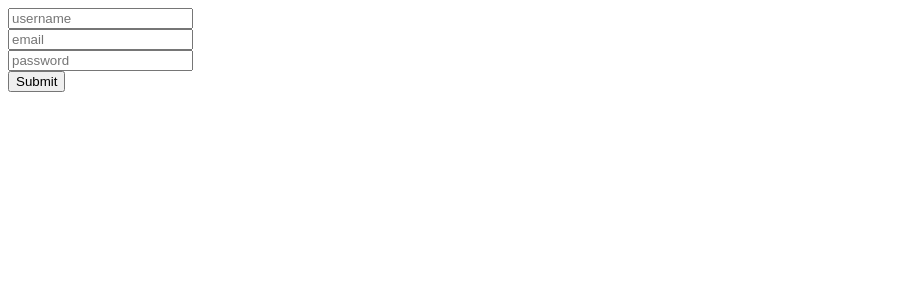
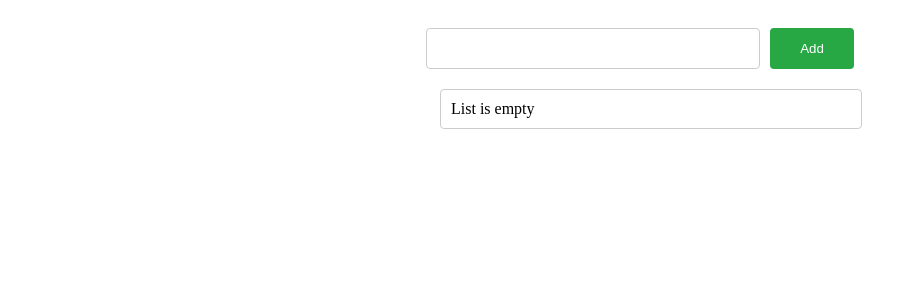
Before and after one commit to tainuth1/Introduction-React, a React (Vite) app: page / in a window 1280 px wide. Shown: the top 300 px of the page, without its empty margins (0-917 px from the left). Built offline with nearby package versions, Linux system fonts and the light colour scheme.

Commit message:
Add Todos

```diff
--- a/src/App.jsx
+++ b/src/App.jsx
@@ -6,6 +6,7 @@ import FormData from "./components/FormData";
 import Input from "./components/Input";
 import SideEffect from "./components/SideEffect";
 import State from "./components/State";
+import Todo from "./todoList/Todo";
 
 const App = () => {
   let string = "Click";
@@ -39,7 +40,9 @@ const App = () => {
 
       {/* <Input /> */}
 
-      <FormData />
+      {/* <FormData /> */}
+
+      <Todo />
     </>
   );
 };
--- /dev/null
+++ b/src/todoList/Todo.jsx
@@ -0,0 +1,51 @@
+import { useState } from "react";
+import "./todo.css";
+
+const Todo = () => {
+  const [taskInput, setTaskInput] = useState("");
+  const [todos, setTodos] = useState([]);
+
+  const handleSubmit = (e) => {
+    e.preventDefault();
+    if (taskInput.trim() != "") {
+      const taskObj = {
+        id: Date.now(),
+        title: taskInput,
+        completed: false,
+      };
+      const newTodos = [taskObj, ...todos];
+      setTodos(newTodos);
+      setTaskInput("");
+    } else {
+      alert("Field is empty");
+    }
+  };
+
+  return (
+    <div className="todo-container">
+      <form onSubmit={handleSubmit}>
+        <input
+          type="text"
+          value={taskInput}
+          onChange={(e) => setTaskInput(e.target.value)}
+        />
+        <button>Add</button>
+      </form>
+      <ul>
+        {todos.length == 0 ? (
+          <li>List is empty</li>
+        ) : (
+          todos.map((todo) => (
+            <li key={todo.id}>
+              <input type="checkbox" />
+              <span>{todo.title}</span>
+              <button>Delete</button>
+            </li>
+          ))
+        )}
+      </ul>
+    </div>
+  );
+};
+
+export default Todo;
--- /dev/null
+++ b/src/todoList/todo.css
@@ -0,0 +1,49 @@
+.todo-container{
+    display: flex;
+    flex-direction: column;
+    align-items: center;
+    padding: 20px;
+}
+.todo-container form{
+    display: flex;
+    justify-content: space-between;
+    gap: 10px;
+}
+.todo-container form input[type="text"]{
+    font-size: 25px;
+    padding: 5px;
+    border: 1px solid #ccc;
+    border-radius: 4px;
+}
+.todo-container form button{
+    padding: 5px 30px;
+    background-color: #28a745;
+    color: white;
+    border: none;
+    border-radius: 4px;
+    cursor: pointer;
+}
+.todo-container ul {
+    width: 400px;
+    list-style-type: none;
+    padding: 0;
+    margin: 20px 0;
+}
+.todo-container ul li {
+    width: 100%;
+    display: flex;
+    justify-content: space-between;
+    align-items: center;
+    padding: 10px;
+    border: 1px solid #ccc;
+    border-radius: 4px;
+    margin-bottom: 10px;
+}
+.todo-container ul li button{
+    background-color: red;
+    color: white;
+    border: none;
+    border-radius: 4px;
+    cursor: pointer;
+    padding: 5px 10px;
+}
```
